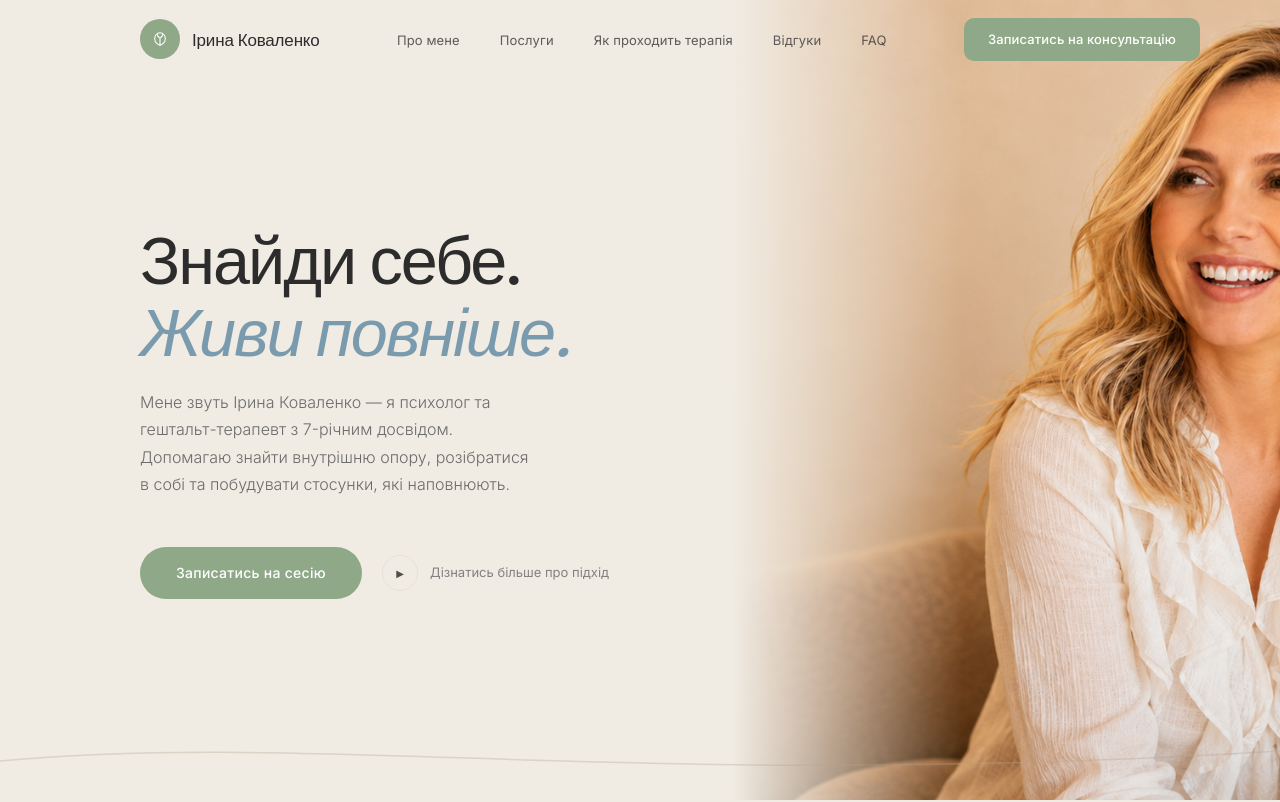
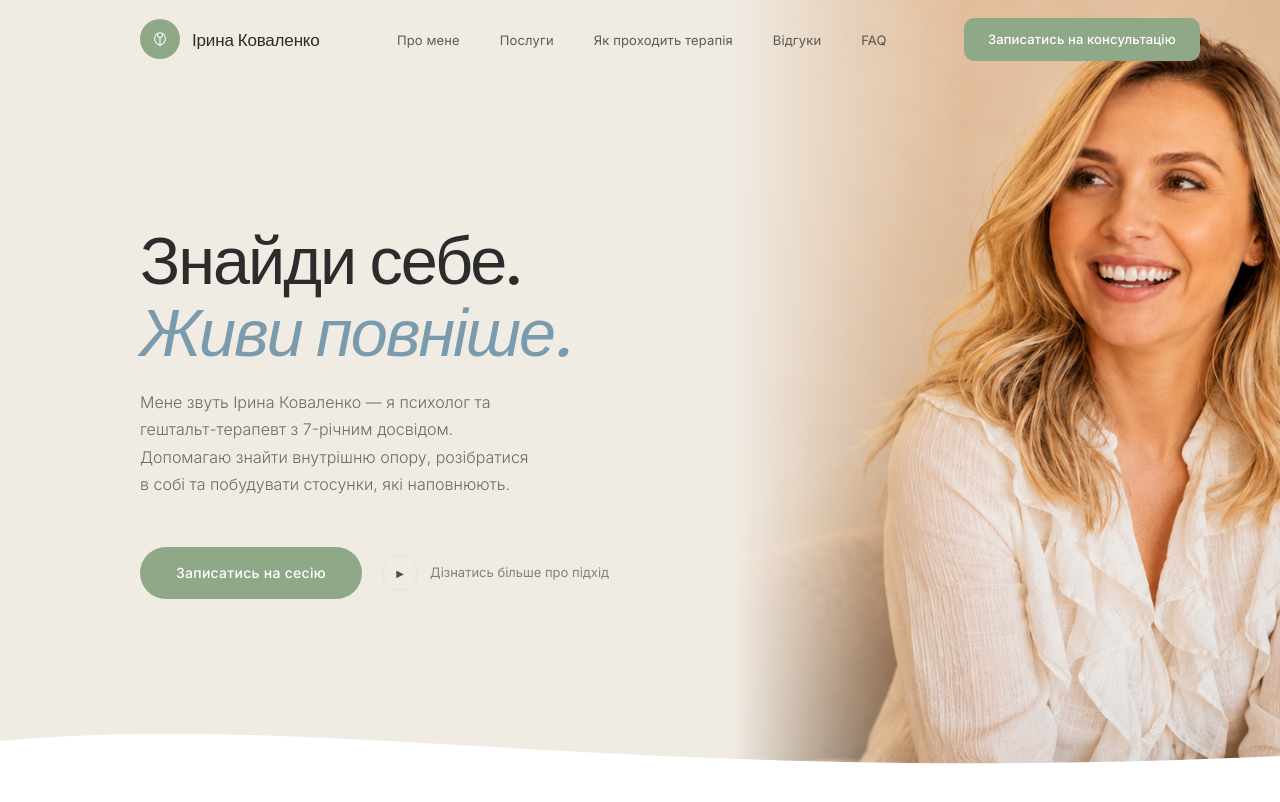
Before and after one commit to danylonahorniuk/psychologist-landing, a Next.js app: page / in a window 1280 px wide. Shown: the top 802 px of the page. Built offline with nearby package versions, Linux system fonts and the light colour scheme.

Commit message:
fix: restore photo position, white filled wave, white topics bg

```diff
--- a/components/Hero.tsx
+++ b/components/Hero.tsx
@@ -129,7 +129,7 @@ export default function Hero() {
           src={PHOTO_URL}
           alt="Ірина Коваленко — психолог і коуч"
           fill
-          style={{ objectFit: "cover", objectPosition: "60% 12%" }}
+          style={{ objectFit: "cover", objectPosition: "72% 22%" }}
           sizes="(min-width: 1280px) 720px, 50vw"
           priority
         />
@@ -157,16 +157,14 @@ export default function Hero() {
         }}
       >
         <svg
-          viewBox="0 0 1440 80"
+          viewBox="0 0 1440 100"
           preserveAspectRatio="none"
-          style={{ display: "block", width: "100%", height: "80px" }}
+          style={{ display: "block", width: "100%", height: "100px" }}
           aria-hidden="true"
         >
           <path
-            d="M0,40 C360,10 720,70 1440,30"
-            fill="none"
-            stroke="rgba(180,165,145,0.35)"
-            strokeWidth="1.5"
+            d="M0,100 L0,40 C360,10 720,85 1440,55 L1440,100 Z"
+            fill="#fff"
           />
         </svg>
       </div>
--- a/components/Topics.tsx
+++ b/components/Topics.tsx
@@ -67,7 +67,7 @@ const topics = [
 
 export default function Topics() {
   return (
-    <section style={{ padding: "100px 80px", background: "var(--bg-warm)", position: "relative", overflow: "hidden" }}>
+    <section style={{ padding: "100px 80px", background: "#fff", position: "relative", overflow: "hidden" }}>
 
       {/* Left branch */}
       <div style={{ position: "absolute", top: 0, left: 0, width: "220px", height: "420px", pointerEvents: "none" }}>
```
